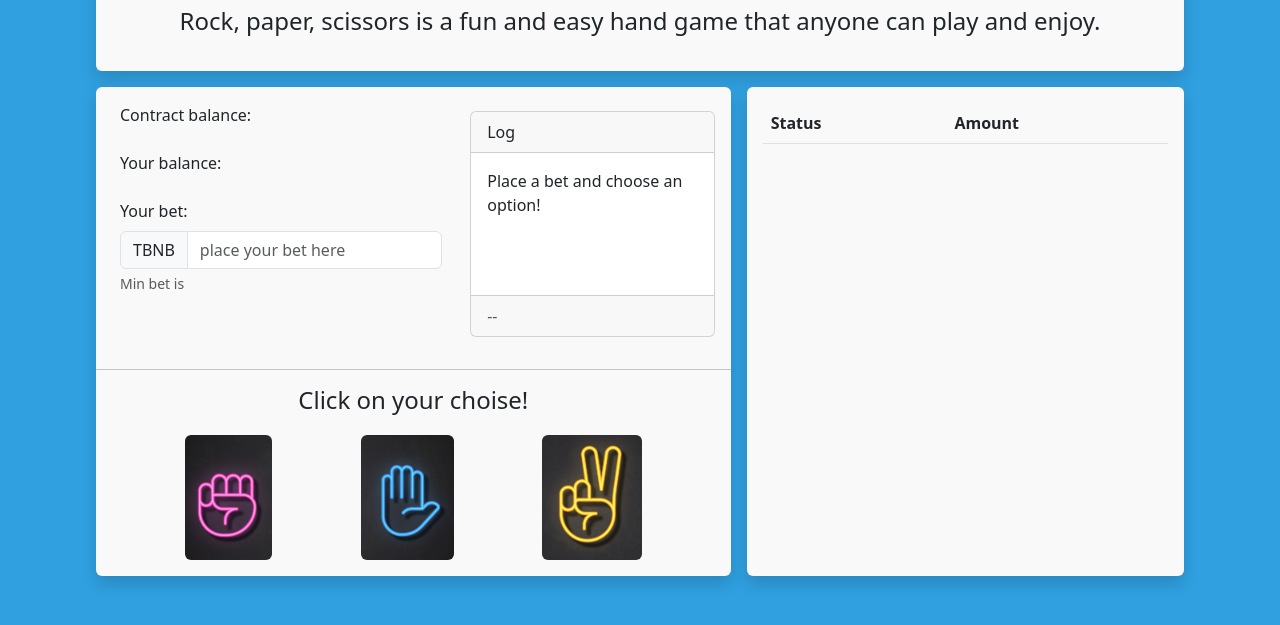
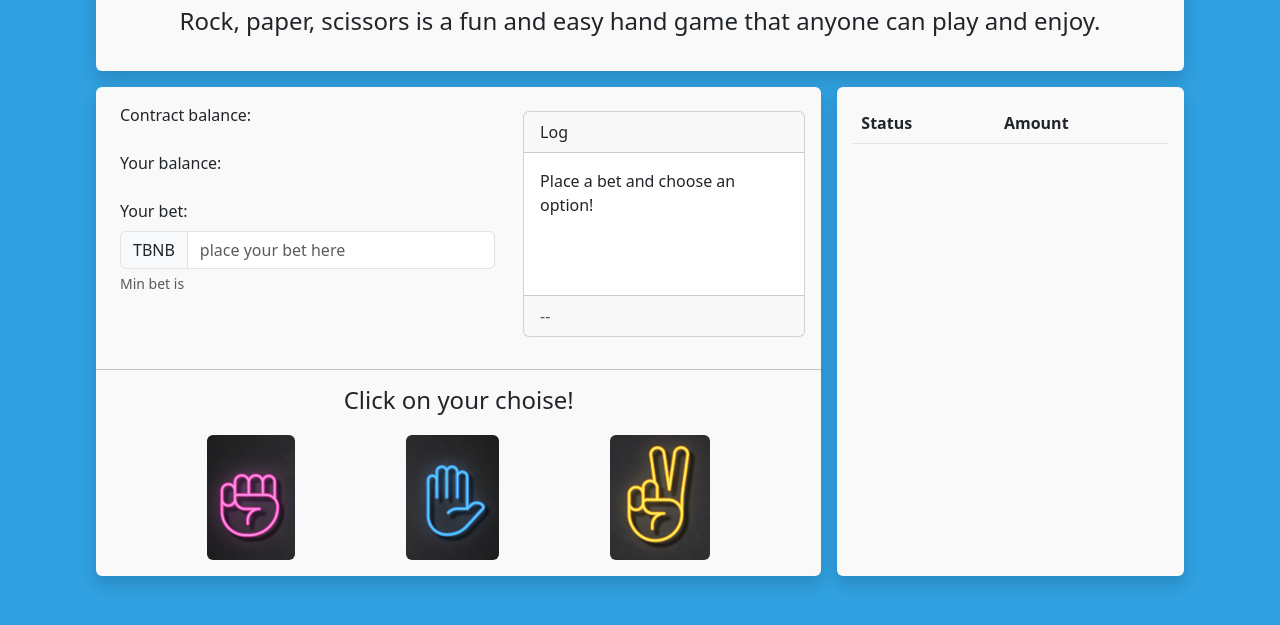
Before and after one commit to poncj/solidity-rps, a plain HTML site: page production/index.html in a window 1280 px wide. Shown: the part 85-710 px from the top of the page. Drawn offline with Linux system fonts and the light colour scheme.

Commit message:
Update index.html

```diff
--- a/production/index.html
+++ b/production/index.html
@@ -27,7 +27,7 @@
                 </div>
 
                 <div class="row g-0 justify-content-between">
-                    <div class="col-12 col-md-7 theme-fourth-bg-color rounded shadow">
+                    <div class="col-12 col-md-8 theme-fourth-bg-color rounded shadow">
                         <div class="container p-0">
                             <div class="row g-0" >
                                 <div class="col-12">
```
